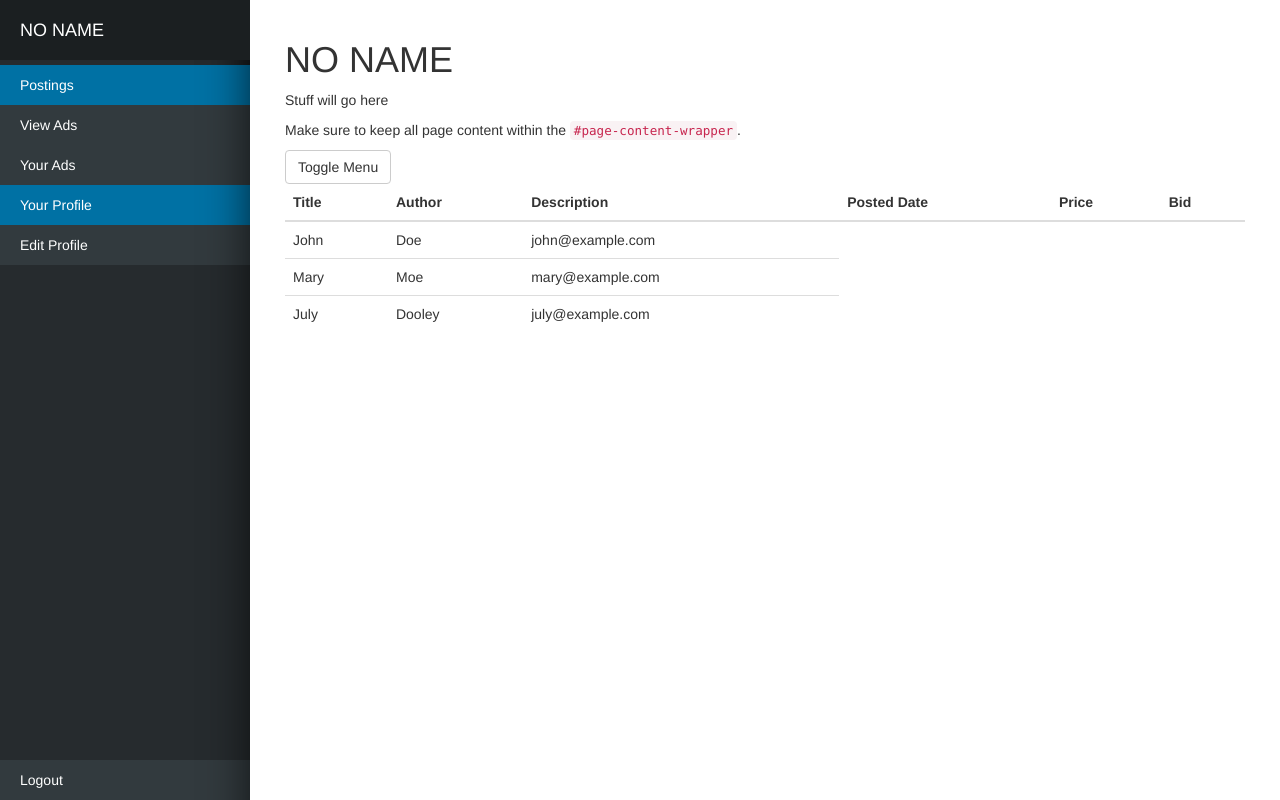
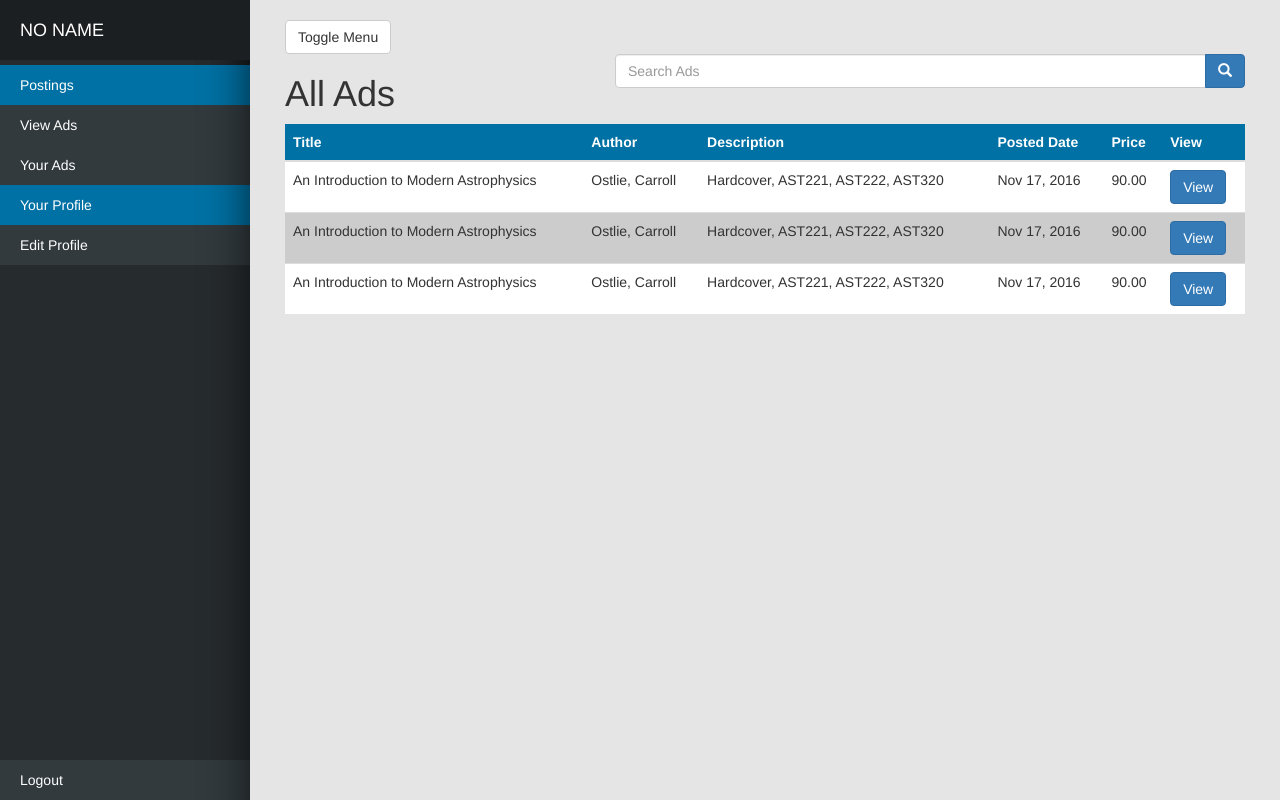
Before and after one commit to rohanbhatia/textbook-exchange, a plain HTML site: page index.html in a window 1280 px wide. Drawn offline with Linux system fonts and the light colour scheme.

Commit message:
Table finish

```diff
--- a/assets/css/style.css
+++ b/assets/css/style.css
@@ -1,3 +1,17 @@
+#page-content-wrapper {
+	background-color: #e5e5e5;
+	height: 100vh;
+}
+
 th {
-	background-color #0071a4
+	background-color: #0071a4;
+	color: #FFF;
 }
+
+tr:nth-child(even) {
+	background: #CCC;
+}
+
+tr:nth-child(odd) {
+	background: #FFF;
+}
--- a/index.html
+++ b/index.html
@@ -61,10 +61,24 @@
         	<!-- header -->
             <div class="row">
                 <div class="col-lg-12">
-                    <h1>NO NAME</h1>
-                    <p>Stuff will go here</p>
-                    <p>Make sure to keep all page content within the <code>#page-content-wrapper</code>.</p>
                     <a href="#menu-toggle" class="btn btn-default" id="menu-toggle">Toggle Menu</a>
+                </div>
+            </div>
+            <div class="row">
+                <div class="col-lg-4">
+                    <!-- Title -->
+                    <h1>All Ads</h1>
+                </div>
+                <div class="col-lg-8" style="display: inline-block;">
+                    <!-- Search Bar -->
+                    <div class="input-group col-md-12">
+                        <input type="text" class="search-query form-control" placeholder="Search Ads" />
+                        <span class="input-group-btn">
+                            <button class="btn btn-primary" type="button">
+                                <span class=" glyphicon glyphicon-search"></span>
+                            </button>
+                        </span>
+                    </div>
                 </div>
             </div>
             <!-- table -->
@@ -78,25 +92,34 @@
 				        <th>Description</th>
 				        <th>Posted Date</th>
 				        <th>Price</th>
-				        <th>Bid</th>
+				        <th>View</th>
 				      </tr>
 				    </thead>
 				    <tbody>
 				      <tr>
-				        <td>John</td>
-				        <td>Doe</td>
-				        <td>john@example.com</td>
+				        <td>An Introduction to Modern Astrophysics</td>
+				        <td>Ostlie, Carroll</td>
+				        <td>Hardcover, AST221, AST222, AST320</td>
+                        <td>Nov 17, 2016</td>
+                        <td>90.00</td>
+                        <td><button type="button" class="btn btn-primary">View</button></td>
 				      </tr>
 				      <tr>
-				        <td>Mary</td>
-				        <td>Moe</td>
-				        <td>mary@example.com</td>
-				      </tr>
+                        <td>An Introduction to Modern Astrophysics</td>
+                        <td>Ostlie, Carroll</td>
+                        <td>Hardcover, AST221, AST222, AST320</td>
+                        <td>Nov 17, 2016</td>
+                        <td>90.00</td>
+                        <td><button type="button" class="btn btn-primary">View</button></td>
+                      </tr>
 				      <tr>
-				        <td>July</td>
-				        <td>Dooley</td>
-				        <td>july@example.com</td>
-				      </tr>
+                        <td>An Introduction to Modern Astrophysics</td>
+                        <td>Ostlie, Carroll</td>
+                        <td>Hardcover, AST221, AST222, AST320</td>
+                        <td>Nov 17, 2016</td>
+                        <td>90.00</td>
+                        <td><button type="button" class="btn btn-primary">View</button></td>
+                      </tr>
 				    </tbody>
 				  </table>
                 </div>
```
